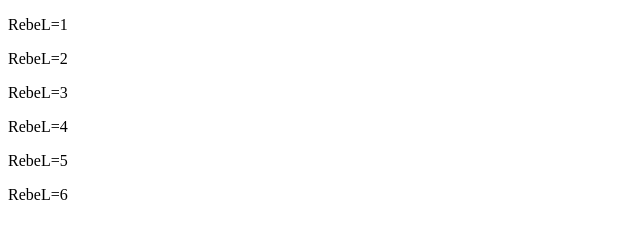
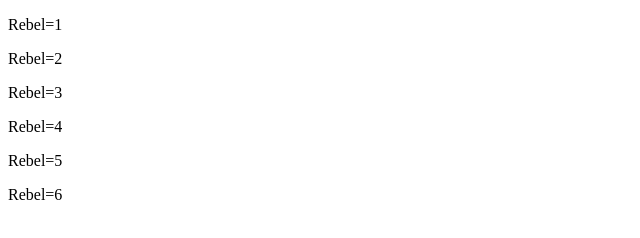
Before and after one commit to rebel39/rebel39, a plain HTML site: page index.html in a window 1280 px wide. Shown: the full height of the page, 0-640 px from the left. Drawn offline with Linux system fonts and the light colour scheme.

Commit message:
Update index.html

```diff
--- a/index.html
+++ b/index.html
@@ -6,11 +6,11 @@
     <link rel="stylesheet" href="stylesheet.css">
   </head>
   <body>
-    <p>RebeL=1</p>
-    <p>RebeL=2</p>
-    <p>RebeL=3</p>
-    <p>RebeL=4</p>
-    <p>RebeL=5</p>
-    <p>RebeL=6</p>
+    <p>Rebel=1</p>
+    <p>Rebel=2</p>
+    <p>Rebel=3</p>
+    <p>Rebel=4</p>
+    <p>Rebel=5</p>
+    <p>Rebel=6</p>
   </body>
 </html>
```
